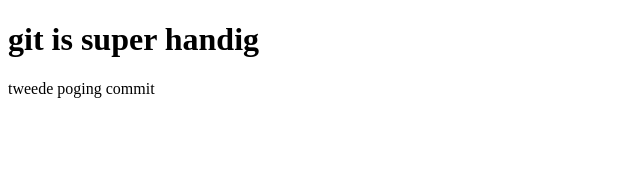
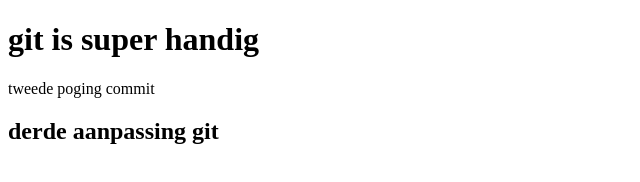
Before and after one commit to Pinnacle-creator/eersteworkshopgit, a plain HTML site: page index.html in a window 1280 px wide. Shown: the whole page, without its empty margins (0-640 px from the left). Drawn offline with Linux system fonts and the light colour scheme.

Commit message:
derde aanpassing

```diff
--- a/index.html
+++ b/index.html
@@ -7,5 +7,6 @@
 <body>
  <h1>git is super handig</h1>
     <p>tweede poging commit</p>
+<h2>derde aanpassing git</h2>
 </body>
 </html>
```
